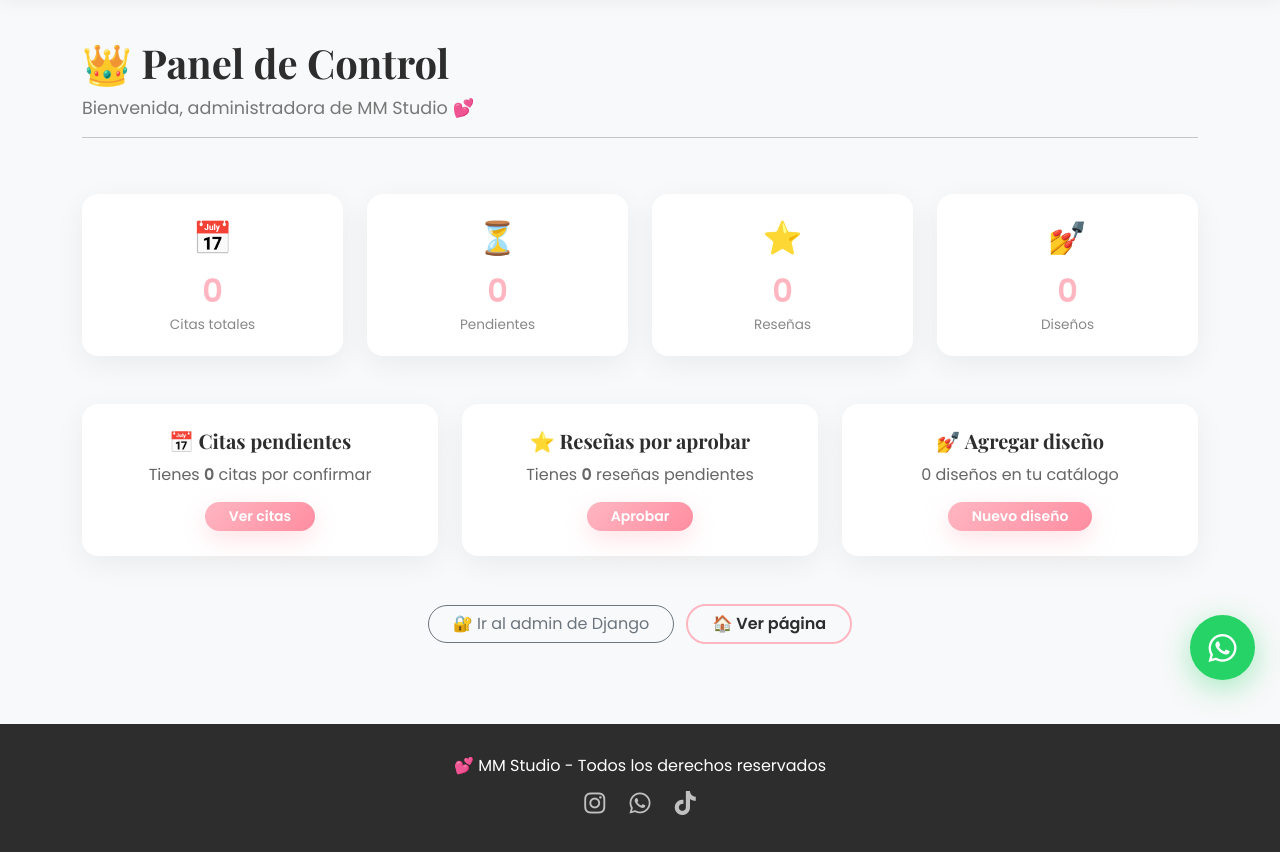
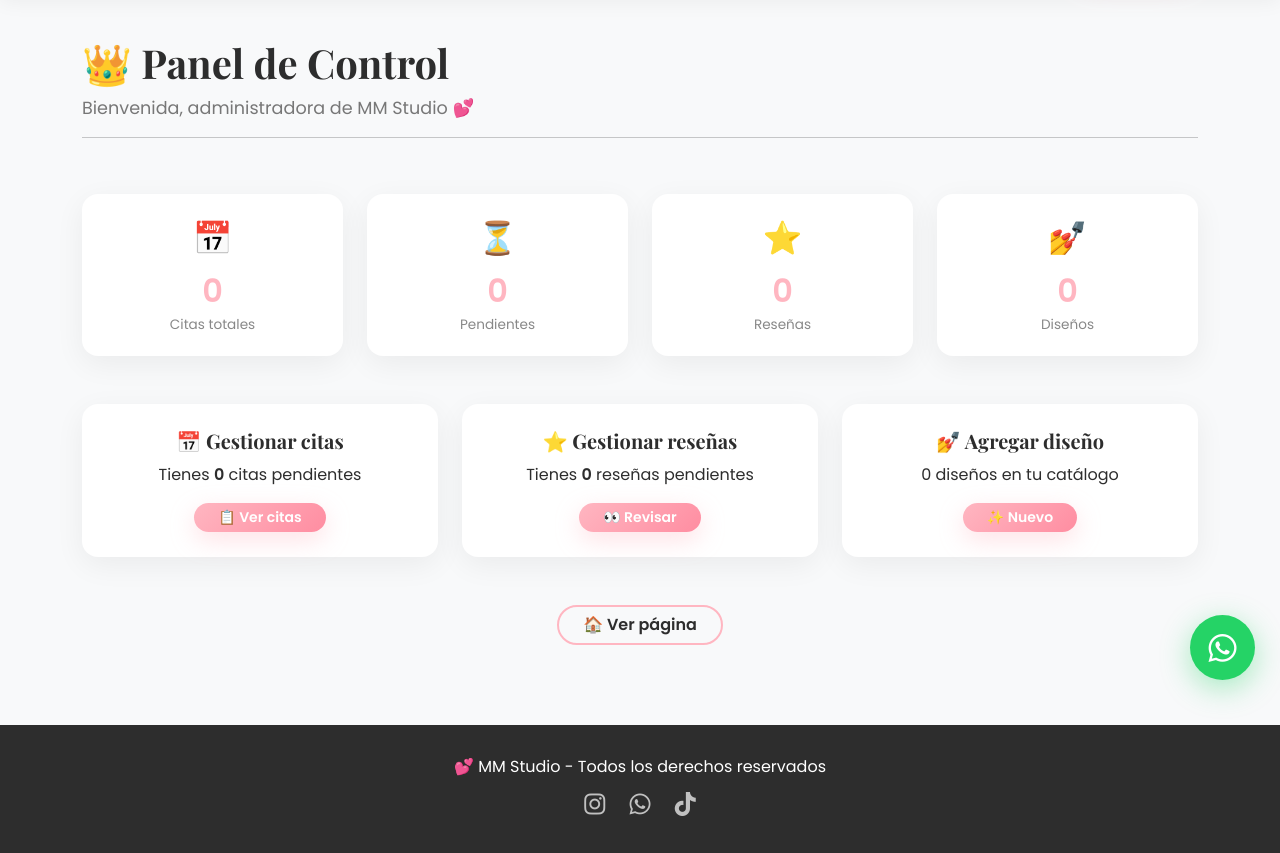
Before and after one commit to fernandamen84-dot/mmstudio, a Django app: page /dashboard/ in a window 1280 px wide. Shown: the part 95-948 px from the top of the page. Run offline with Django 5.2, Linux system fonts and the light colour scheme; a user stored in the database is signed in; data that the repository does not hold is empty.

Commit message:
Update dashboard actions and styles

```diff
--- a/templates/core/dashboard.html
+++ b/templates/core/dashboard.html
@@ -45,38 +45,41 @@
             </div>
         </div>
 
-        <!-- Acciones rápidas -->
+        <!-- ⭐ ACCIONES RÁPIDAS (AHORA VAN AL DASHBOARD, NO AL ADMIN DE DJANGO) ⭐ -->
         <div class="row g-4 mt-4">
             <div class="col-md-4">
                 <div class="action-card">
-                    <h5>📅 Citas pendientes</h5>
-                    <p>Tienes <strong>{{ citas_pendientes.count }}</strong> citas por confirmar</p>
-                    <a href="/admin/citas/cita/" class="btn btn-primary btn-sm rounded-pill px-4">Ver citas</a>
+                    <h5>📅 Gestionar citas</h5>
+                    <p>Tienes <strong>{{ citas_pendientes.count }}</strong> citas pendientes</p>
+                    <a href="{% url 'gestionar_citas' %}" class="btn btn-primary btn-sm rounded-pill px-4">
+                        📋 Ver citas
+                    </a>
                 </div>
             </div>
             <div class="col-md-4">
                 <div class="action-card">
-                    <h5>⭐ Reseñas por aprobar</h5>
+                    <h5>⭐ Gestionar reseñas</h5>
                     <p>Tienes <strong>{{ resenas_pendientes.count }}</strong> reseñas pendientes</p>
-                    <a href="/admin/resenas/resena/" class="btn btn-primary btn-sm rounded-pill px-4">Aprobar</a>
+                    <a href="{% url 'gestionar_resenas' %}" class="btn btn-primary btn-sm rounded-pill px-4">
+                        👀 Revisar
+                    </a>
                 </div>
             </div>
             <div class="col-md-4">
                 <div class="action-card">
                     <h5>💅 Agregar diseño</h5>
                     <p>{{ total_disenos }} diseños en tu catálogo</p>
-                    <a href="/admin/catalogo/diseno/add/" class="btn btn-primary btn-sm rounded-pill px-4">Nuevo diseño</a>
+                    <a href="{% url 'agregar_diseno' %}" class="btn btn-primary btn-sm rounded-pill px-4">
+                        ✨ Nuevo
+                    </a>
                 </div>
             </div>
         </div>
 
-        <!-- Enlace para salir del admin -->
+        <!-- Botones de navegación -->
         <div class="row mt-5">
             <div class="col-12 text-center">
-                <a href="/admin/" class="btn btn-outline-secondary rounded-pill px-4">
-                    🔐 Ir al admin de Django
-                </a>
-                <a href="{% url 'home' %}" class="btn btn-outline-primary rounded-pill px-4 ms-2">
+                <a href="{% url 'home' %}" class="btn btn-outline-primary rounded-pill px-4">
                     🏠 Ver página
                 </a>
             </div>
@@ -106,21 +109,9 @@
         box-shadow: 0 15px 45px rgba(0,0,0,0.1);
     }
 
-    .stat-icon {
-        font-size: 2rem;
-        margin-bottom: 5px;
-    }
-
-    .stat-number {
-        font-size: 2rem;
-        font-weight: 700;
-        color: var(--rosa-pastel);
-    }
-
-    .stat-label {
-        font-size: 0.85rem;
-        color: #888;
-    }
+    .stat-icon { font-size: 2rem; margin-bottom: 5px; }
+    .stat-number { font-size: 2rem; font-weight: 700; color: var(--rosa-pastel); }
+    .stat-label { font-size: 0.85rem; color: #888; }
 
     .action-card {
         background: white;
@@ -143,19 +134,9 @@
         margin-bottom: 10px;
     }
 
-    .action-card p {
-        color: #666;
-        margin-bottom: 15px;
-    }
-
     @media (max-width: 768px) {
-        .stat-number {
-            font-size: 1.5rem;
-        }
-
-        .stat-card {
-            padding: 15px 10px;
-        }
+        .stat-number { font-size: 1.5rem; }
+        .stat-card { padding: 15px 10px; }
     }
 </style>
 
```
